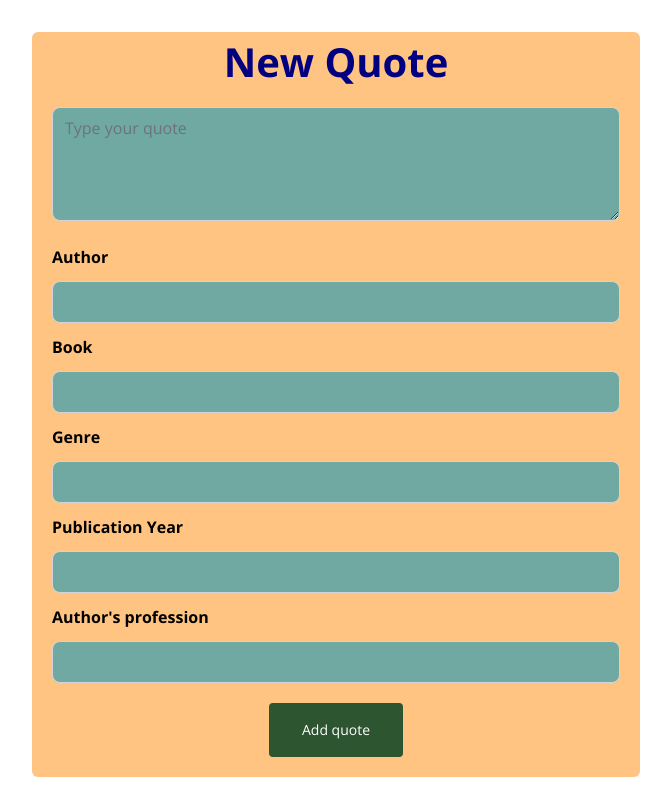
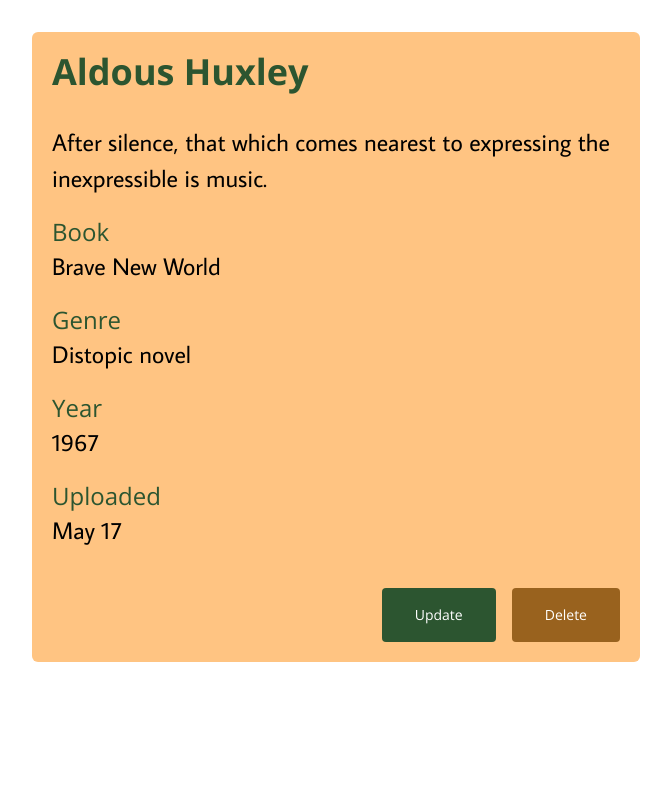
Before and after one commit to gabyfdez90/quotely_frontend, a React (Vite) app: page / in a window 1280 px wide. Shown: the whole page, without its empty margins (0-671 px from the left). Built offline with nearby package versions, Linux system fonts and the light colour scheme.

Commit message:
detailsCard ready

```diff
--- a/src/App.jsx
+++ b/src/App.jsx
@@ -2,12 +2,12 @@
 import './index.css'
 import Layout from "./components/layout/Layout";
 import { BrowserRouter } from "react-router-dom";
-import Form from "./components/molecules/form/Form"
+import DetailsCard from './components/molecules/detailsCard/DetailsCard';
 
 export function App() {
   return (
     <BrowserRouter>
-      <Form />
+      <DetailsCard author={"Aldous Huxley"} quote={"After silence, that which comes nearest to expressing the inexpressible is music."} book={"Brave New World"} genre={"Distopic novel"} year={1967} uploaded={"May 17"}/>
       <Layout>
         {
           //Routes
--- a/src/components/molecules/detailsCard/DetailsCard.jsx
+++ b/src/components/molecules/detailsCard/DetailsCard.jsx
@@ -0,0 +1,25 @@
+import React from 'react';
+import GeneralButton from '../../atoms/generalButton/GeneralButton';
+
+function DetailsCard({author, quote, book, genre, year, uploaded}) {
+  return (
+    <div className='bg-mustard lg:w-1/2 rounded-md  p-5 text-start'>
+      <h2 className='text-4xl font-bold text-darkGreen mb-8'>{author}</h2>
+      <p>{quote}</p>
+      <h3 className='text-2xl mt-5  text-darkGreen'>Book</h3>
+      <p>{book}</p>
+      <h3 className='text-2xl mt-5  text-darkGreen'>Genre</h3>
+      <p>{genre}</p>
+      <h3 className='text-2xl mt-5  text-darkGreen'>Year</h3>
+      <p>{year}</p>
+      <h3 className='text-2xl mt-5  text-darkGreen'>Uploaded</h3>
+      <p>{uploaded}</p>
+      <div className='mt-10 flex gap-4 justify-end'>
+        <GeneralButton buttonType={"primary"} text={"Update"} />
+        <GeneralButton buttonType={"secundary"} text={"Delete"} />
+      </div>
+    </div>
+  )
+}
+
+export default DetailsCard
--- a/src/index.css
+++ b/src/index.css
@@ -33,3 +33,7 @@
     font-family: 'Open Sans';
     font-size: 4rem;
   }
+
+  h2, h3 {
+    font-family: 'Open Sans';
+  }
```
